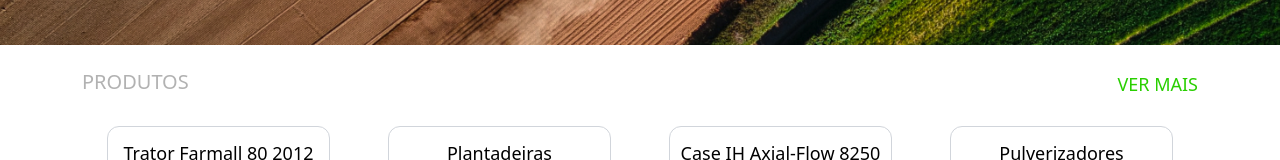
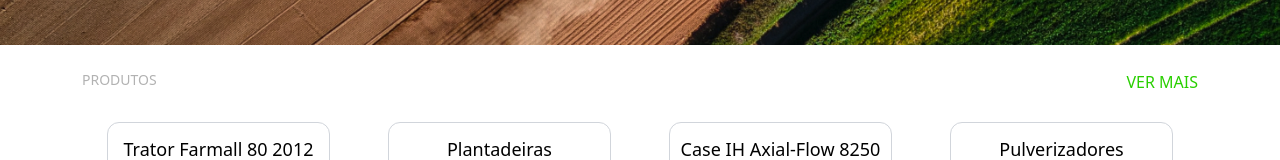
Before and after one commit to souzadnl/Tecplan, a React (Create React App) app: page / in a window 1280 px wide. Shown: the part 249-409 px from the top of the page. Built offline with nearby package versions, Linux system fonts and the light colour scheme.

Commit message:
Finalizando correções

```diff
--- a/src/components/CardContatos.js
+++ b/src/components/CardContatos.js
@@ -38,7 +38,7 @@ function CardContatos() {
                             <SelectStyled name="select" text="Opções"></SelectStyled>
                         </div>
 
-                        <TextareaStyled text="Mensagem" name="textarea" placeholder="Escreva sua mensagem aqui" maxlength="4"></TextareaStyled>
+                        <TextareaStyled text="Mensagem" name="textarea" placeholder="Escreva sua mensagem aqui"></TextareaStyled>
                         <EnviarStyled></EnviarStyled>
                     </form>
 
--- a/src/components/ContainerProdutos.js
+++ b/src/components/ContainerProdutos.js
@@ -5,8 +5,8 @@ import ConjuntoProdutos from './ConjuntoProdutos'
 const ContainerProdutos = () => {
   return <>
     <div class="container pt-[25px] mb-0 text-[#B2B2B2] pb-3 d-flex justify-between">
-          <h5 class="text-md">PRODUTOS</h5>
-          <Link class="text-lg text-decoration-none text-[#29CF00] hover:text-[#29CF00]" to="produtos_completo">VER MAIS</Link>
+          <h5 class="text-sm max-sm:pl-3">PRODUTOS</h5>
+          <Link class="text-md max-sm:pr-3 text-decoration-none text-[#29CF00] hover:text-[#29CF00]" to="produtos_completo">VER MAIS</Link>
     </div>
   <ConjuntoProdutos quantidade={8}></ConjuntoProdutos>
   </>
--- a/src/components/ImagemTopoMenor.js
+++ b/src/components/ImagemTopoMenor.js
@@ -21,9 +21,9 @@ function ImagemTopoMenor(props) {
         position: auto;
 
         h1 {
-            text-shadow: 0px 5px 20px black;
+            text-shadow: 0px 3px 10px black;
             text-align: center;
-            font-size: calc(5vw + 1.9vh);
+            font-size: 25px;
         }
     }
 
--- a/src/pages/Produtos_completo.js
+++ b/src/pages/Produtos_completo.js
@@ -6,10 +6,11 @@ function Produtos_completo() {
 
     return(
         <div class="mt-20 sm:mt-28">
+
             <div class="container mb-0 text-[#B2B2B2] pb-3 d-flex justify-between">
 
-            <h5 class="text-lg">TODOS OS PRODUTOS</h5>
-            <Link to="/" class="text-decoration-none text-[#29CF00]">VOLTAR</Link>
+            <h5 class="text-sm max-sm:pl-3">TODOS OS PRODUTOS</h5>
+            <Link to="/" class="text-md max-sm:pr-3 text-decoration-none text-[#29CF00] hover:text-[#29CF00]">VOLTAR</Link>
 
             </div>
 
```
